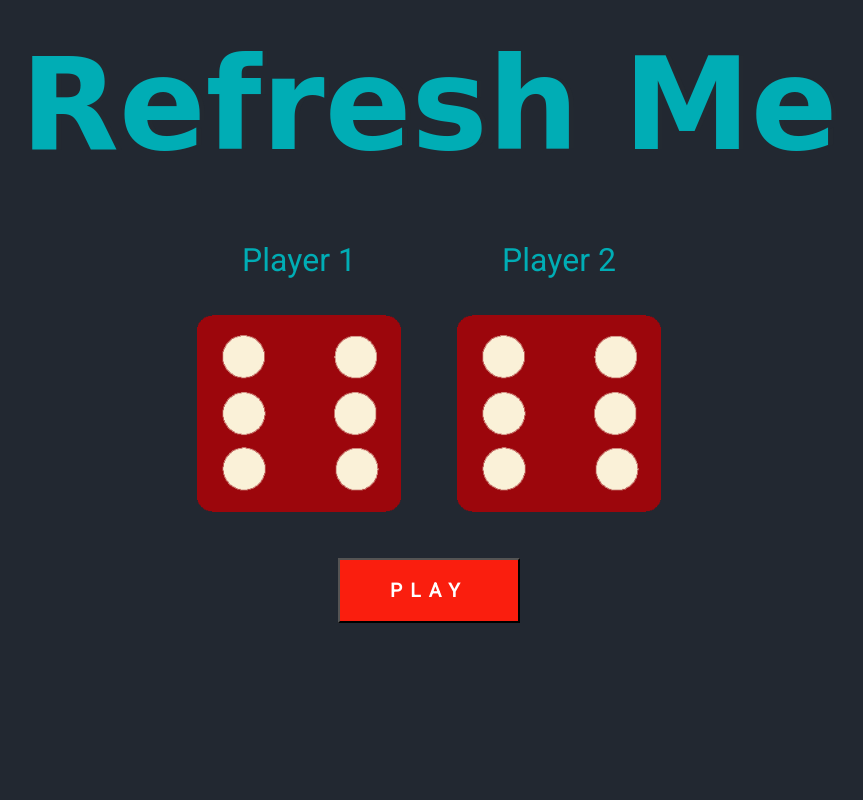
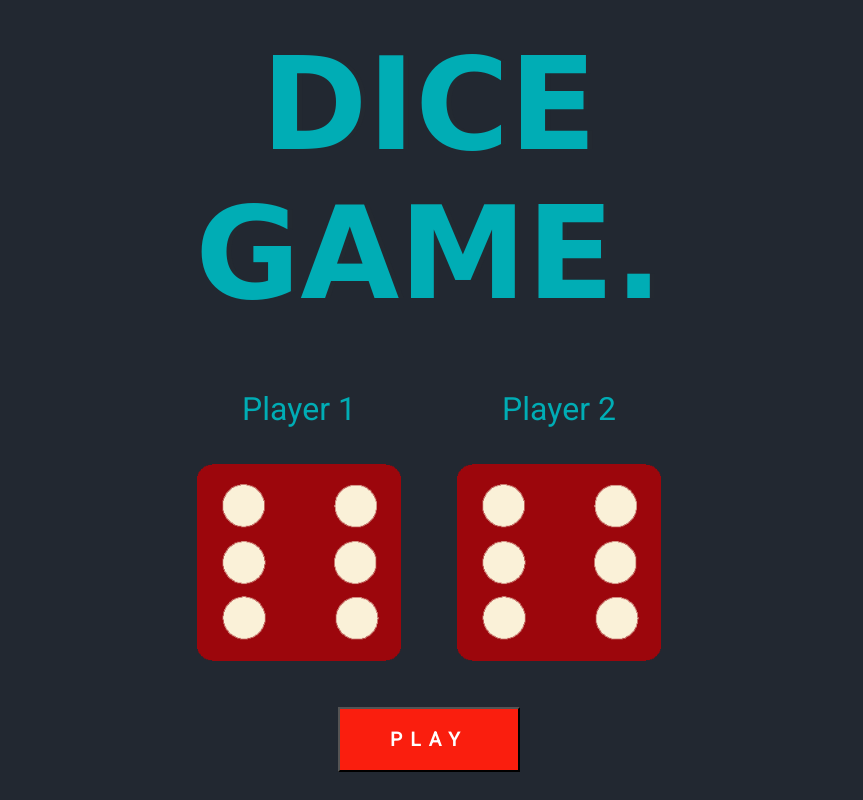
Before and after one commit to pratik9779/Dice-Game, a plain HTML site: page index.html in a window 1280 px wide. Shown: the whole page, without its empty margins (211-1074 px from the left). Drawn offline with Linux system fonts and the light colour scheme; a web font is replaced by a local one.

Commit message:
some html changes

```diff
--- a/index.html
+++ b/index.html
@@ -12,7 +12,7 @@
 
 <body>
     <div class="container">
-        <h1>Refresh Me</h1>
+        <h1>DICE GAME.</h1>
 
         <div class="dice">
             <p>Player 1</p>
```
